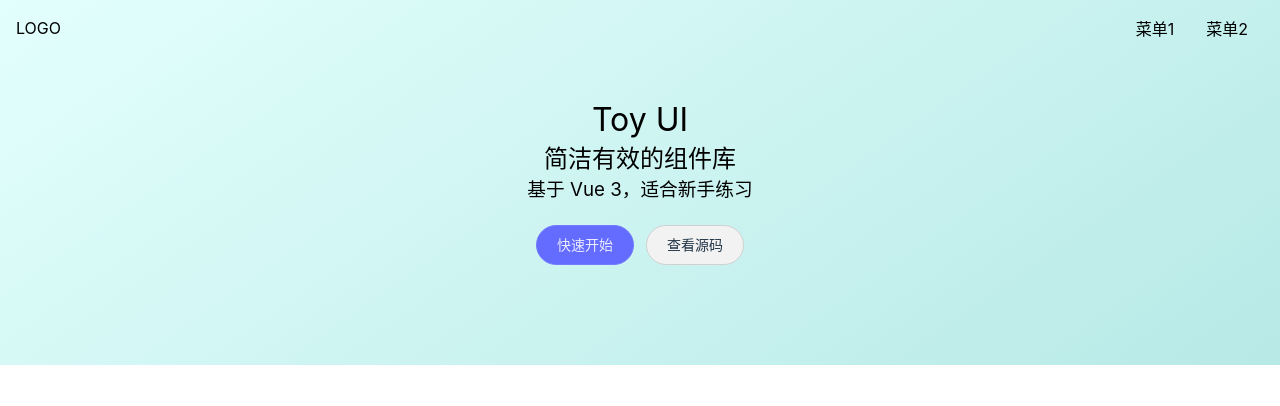
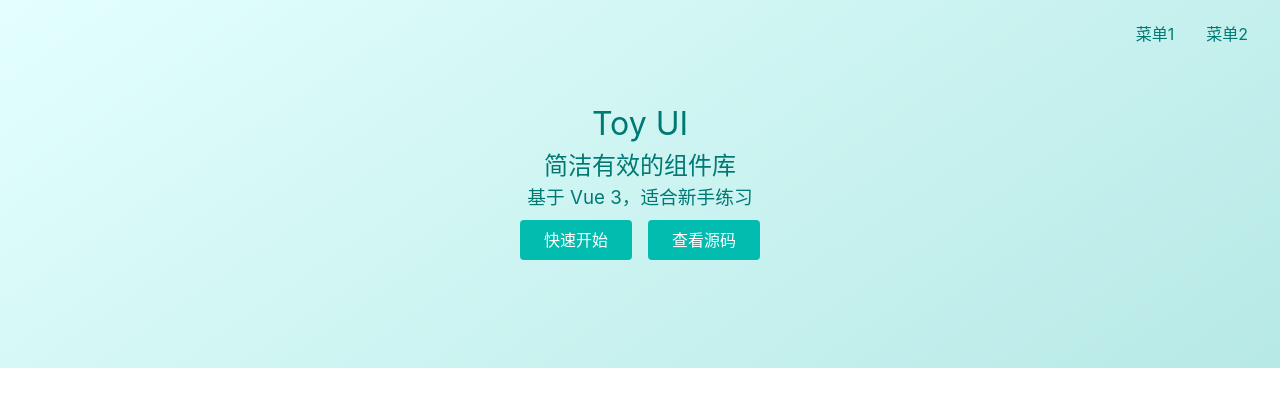
Before and after one commit to hanyi319/Water-UI, a Vue app: page / in a window 1280 px wide. Shown: the top 406 px of the page. Built offline with nearby package versions, Linux system fonts and the light colour scheme.

Commit message:
调整首页 banner 样式，引入图标

```diff
--- a/index.html
+++ b/index.html
@@ -5,6 +5,7 @@
     <link rel="icon" href="/favicon.ico" />
     <meta name="viewport" content="width=device-width, initial-scale=1.0" />
     <title>Toy UI</title>
+    <script src="//at.alicdn.com/t/c/font_3528035_81e4u3qmpws.js"></script>
   </head>
   <body>
     <div id="app"></div>
--- a/src/components/Topnav.vue
+++ b/src/components/Topnav.vue
@@ -1,6 +1,10 @@
 <template>
   <div class="topnav">
-    <div class="logo">LOGO</div>
+    <div class="logo">
+      <svg class="icon">
+        <use xlink:href="#icon-toy"></use>
+      </svg>
+    </div>
     <ul class="menu">
       <li>菜单1</li>
       <li>菜单2</li>
@@ -26,7 +30,10 @@ export default {
 </script>
 
 <style lang="scss" scoped>
+$color: #007974;
+
 .topnav {
+  color: $color;
   display: flex;
   justify-content: center;
   align-items: center;
@@ -39,6 +46,11 @@ export default {
   > .logo {
     max-width: 6em;
     margin-right: auto;
+
+    > svg {
+      width: 32px;
+      height: 32px;
+    }
   }
   > .menu {
     display: flex;
--- a/src/index.scss
+++ b/src/index.scss
@@ -6,6 +6,8 @@
 
 body {
   font-size: 16px;
+  line-height: 1.5;
+  color: #1d2c40;
   font-family: -apple-system, "Noto Sans", "Helvetica Neue", Helvetica, "Nimbus Sans L", Arial,
     "Liberation Sans", "PingFang SC", "Hiragino Sans GB", "Noto Sans CJK SC", "Source Han Sans SC",
     "Source Han Sans CN", "Microsoft YaHei", "Wenquanyi Micro Hei", "WenQuanYi Zen Hei", "ST Heiti",
@@ -32,6 +34,14 @@ a {
   color: inherit;
   &:hover {
     cursor: pointer;
-    border-bottom: 1px solid;
+    text-decoration: underline;
   }
 }
+
+.icon {
+  width: 1em;
+  height: 1em;
+  vertical-align: -0.15em;
+  fill: currentColor;
+  overflow: hidden;
+}
--- a/src/views/Home.vue
+++ b/src/views/Home.vue
@@ -1,20 +1,27 @@
 <template>
+  <div>
     <div class="topnavAndBanner">
       <Topnav />
       <div class="banner">
         <h1>Toy UI</h1>
         <h2>简洁有效的组件库</h2>
         <h3>基于 Vue 3，适合新手练习</h3>
-      <div class="actions">
-        <div class="action">
-          <router-link class="VPButton medium brand" to="/doc">快速开始</router-link>
-        </div>
-        <div class="action">
-          <a class="VPButton medium alt" href="https://github.com/traveler319/Stream-UI">
-            查看源码
-          </a>
+        <p class="actions">
+          <router-link to="/doc">快速开始</router-link>
+          <a href="https://github.com/hanyi319/Toy-UI">查看源码</a>
+        </p>
       </div>
     </div>
+    <div class="features">
+      <svg class="icon">
+        <use xlink:href="#icon-vue"></use>
+      </svg>
+      <svg class="icon">
+        <use xlink:href="#icon-ts"></use>
+      </svg>
+      <svg class="icon">
+        <use xlink:href="#icon-light"></use>
+      </svg>
     </div>
   </div>
 </template>
@@ -27,6 +34,10 @@ export default {
 </script>
 
 <style lang="scss" scoped>
+$green: #02bcb0;
+$border-radius: 4px;
+$color: #007974;
+
 .topnavAndBanner {
   background: linear-gradient(
     145deg,
@@ -43,40 +54,26 @@ export default {
   justify-content: center;
   align-items: center;
   flex-direction: column;
+  color: $color;
 
   > .actions {
-    display: flex;
-    flex-wrap: wrap;
-    margin: -6px;
-    padding-top: 24px;
-    > .action {
-      flex-shrink: 0;
-      padding: 6px;
-      > .VPButton {
+    padding: 8px 0;
+
+    a {
+      margin: 0 8px;
+      background: $green;
+      color: white;
       display: inline-block;
-        border: 1px solid transparent;
-        text-align: center;
-        font-weight: 500;
-        white-space: nowrap;
-        transition: color 0.25s, border-color 0.25s, background-color 0.25s;
-      }
-      > .medium {
-        border-radius: 20px;
-        padding: 0 20px;
-        line-height: 38px;
-        font-size: 14px;
-      }
-      > .brand {
-        border-color: #747bff;
-        color: rgba(255, 255, 255, 0.87);
-        background-color: #646cff;
-      }
-      > .alt {
-        border-color: #d1d1d1;
-        color: #213547;
-        background-color: #f2f2f2;
+      padding: 8px 24px;
+      border-radius: $border-radius;
     }
   }
 }
+
+.features {
+  > svg {
+    width: 64px;
+    height: 64px;
+  }
 }
 </style>
```
Lines whose indentation alone changed are shown as unchanged.
